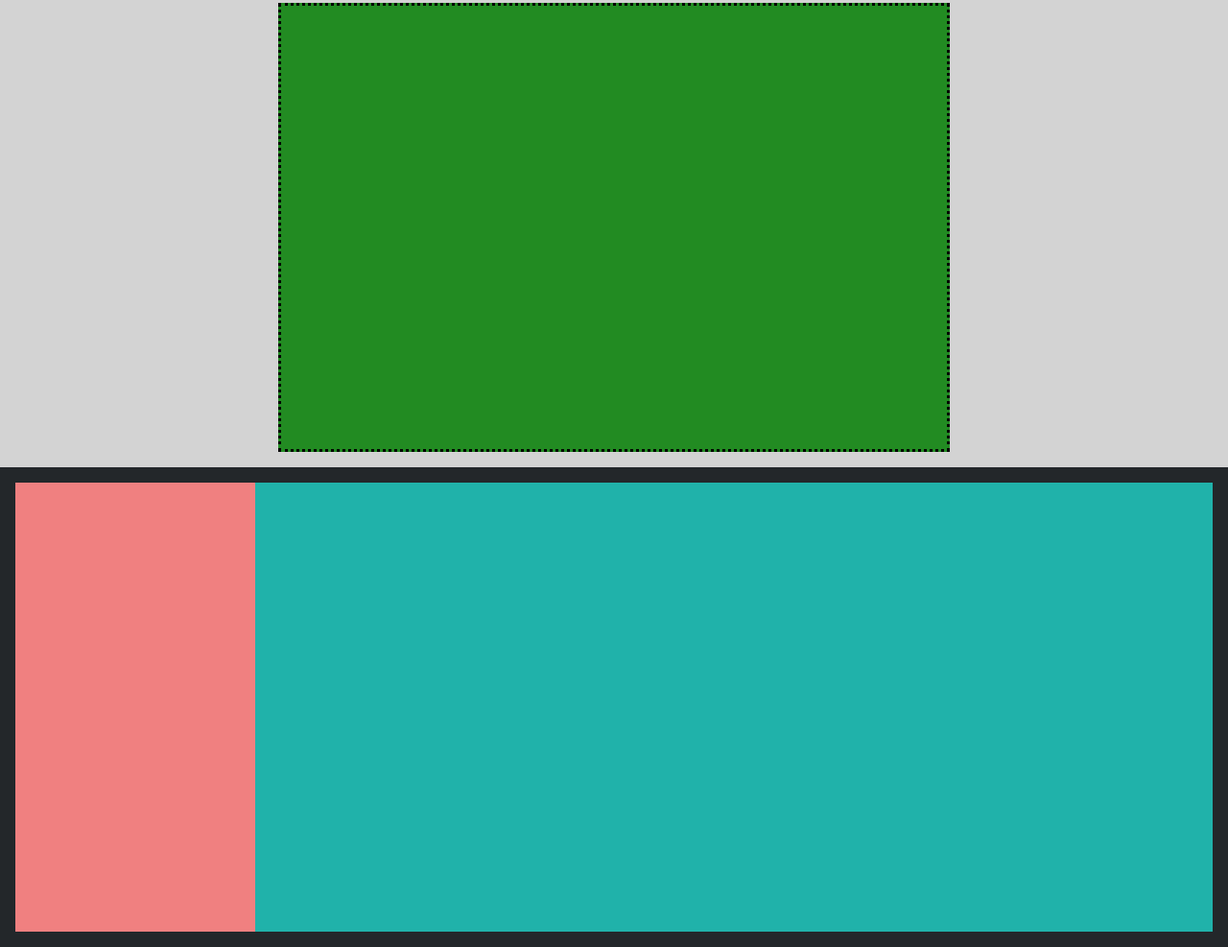
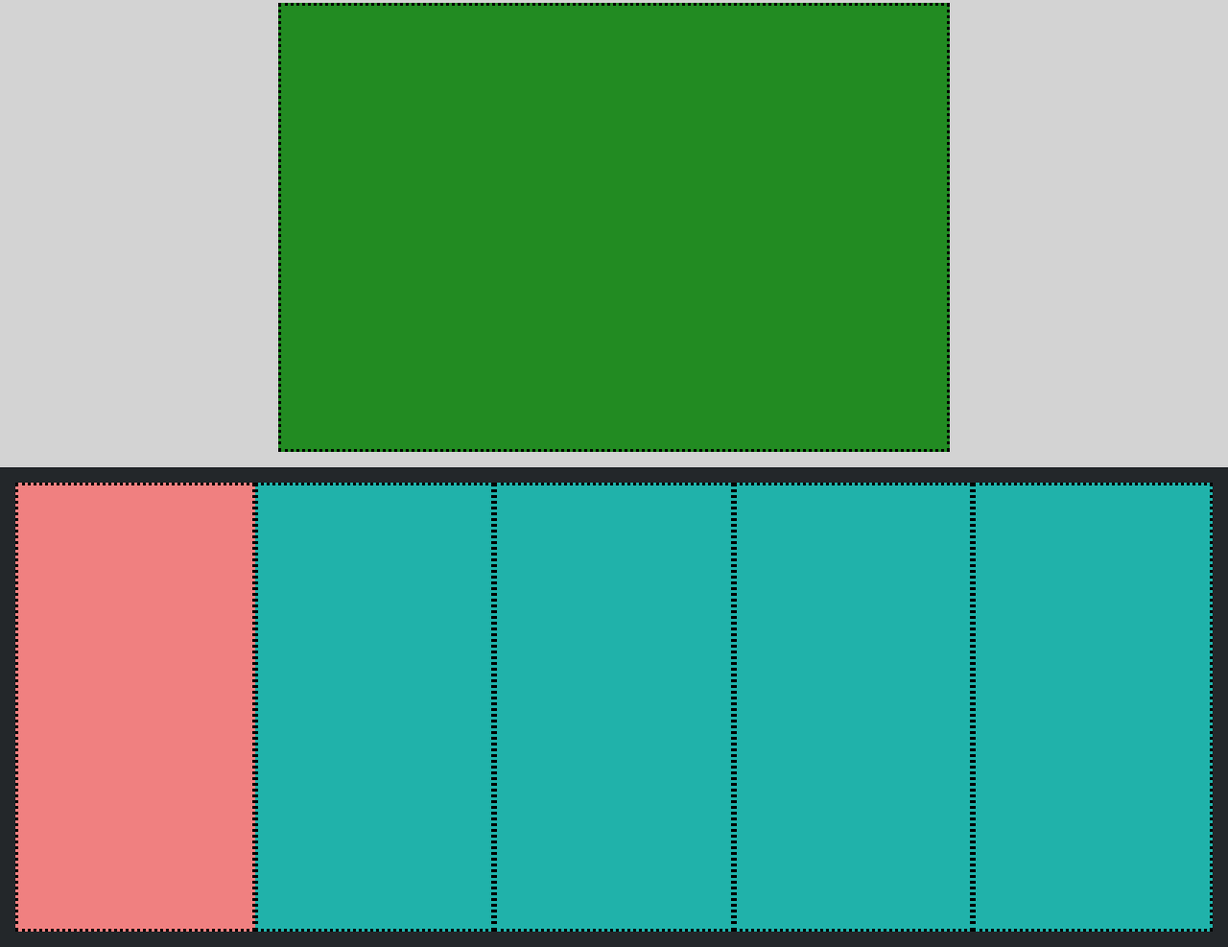
Before and after one commit to alessandrofalcoo/htmlcss-struttura-discord, a plain HTML site: page index.html in a window 1280 px wide. Shown: the part 1167-2154 px from the top of the page at 96% size. Drawn offline with Linux system fonts and the light colour scheme.

```diff
--- a/assets/style.css
+++ b/assets/style.css
@@ -167,6 +167,7 @@ html, body{
     justify-content: center;
     height: 500px;
     .footer-primary-col{
+        border-style: dotted;
         background-color: var(--footer-primary-col);
         flex-grow: 1;
         margin-top: 1rem;
@@ -175,18 +176,21 @@ html, body{
 
     }
     .footer-secondary-col{
+        border-style: dotted;
         background-color: var(--footer-col);
         flex-grow: 1;
         margin-top: 1rem;
         margin-bottom: 1rem;
     }
     .footer-tertiary-col{
+        border-style: dotted;
         background-color: var(--footer-col);
         flex-grow: 1;
         margin-top: 1rem;
         margin-bottom: 1rem;
     }
     .footer-quaternary-col{
+        border-style: dotted;
         background-color: var(--footer-col);
         flex-grow: 1;
         margin-top: 1rem;
@@ -194,6 +198,7 @@ html, body{
     }
 
     .footer-quinary-col{
+        border-style: dotted;
         background-color: var(--footer-col);
         flex-grow: 1;
         margin-top: 1rem;
```
